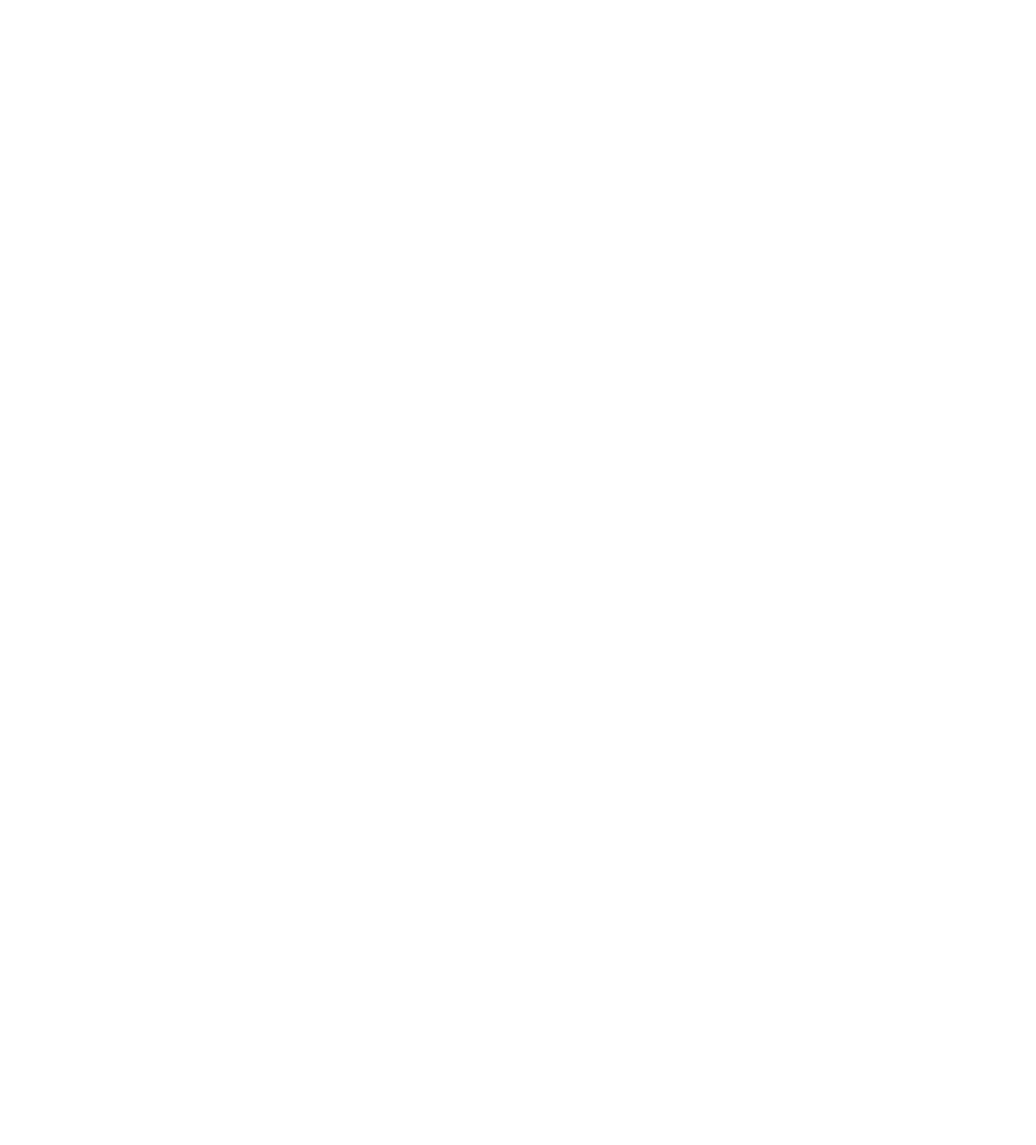
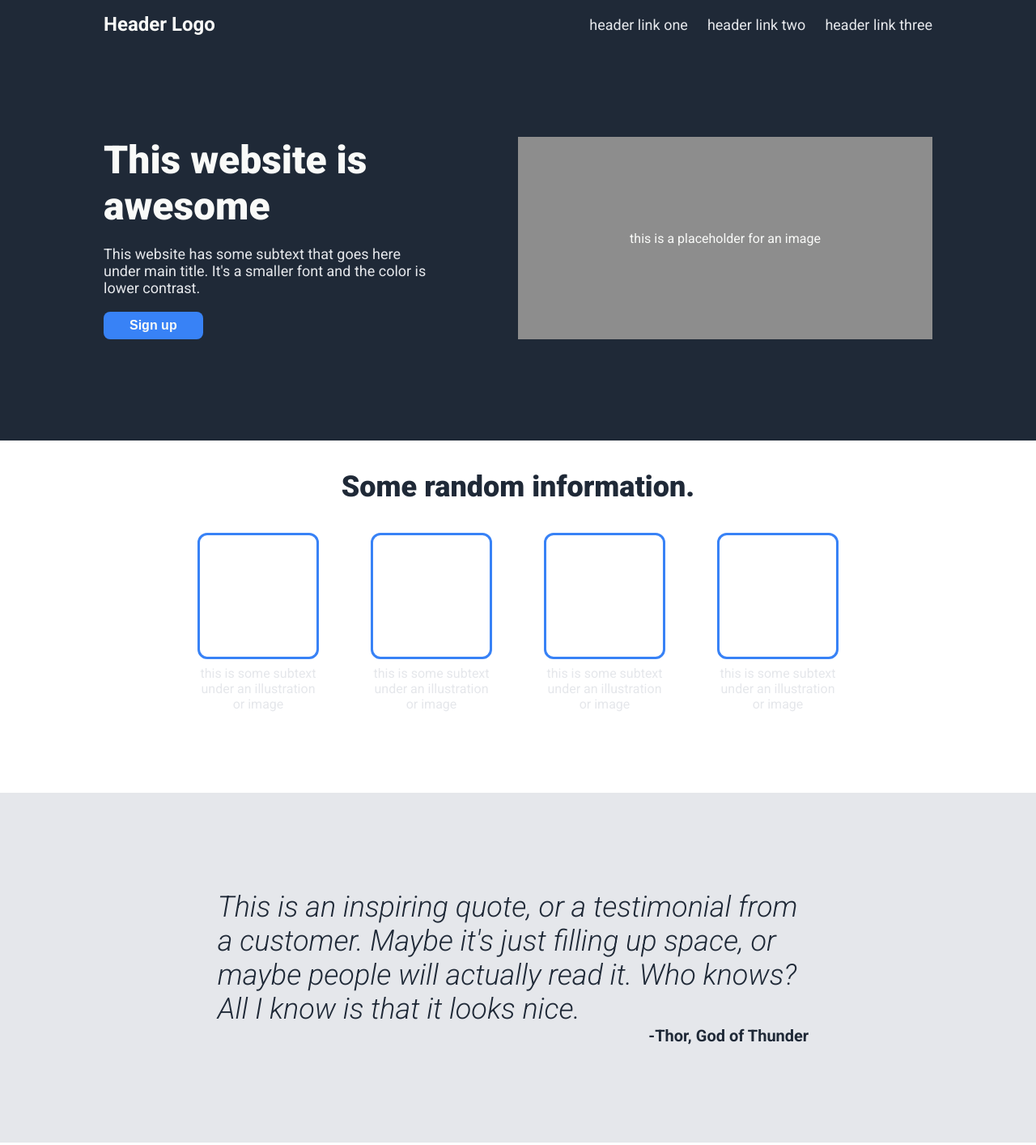
Before and after one commit to JNeo77/odin-landing-page, a plain HTML site: page index.html in a window 1280 px wide. Shown: the top 1414 px of the page at 81% size. Before the commit the page ends 800 px from the top, so only its background shows below. Drawn offline with Linux system fonts and the light colour scheme.

Commit message:
Structure HTML and style with external CSS file
Structure the html file so that CSS Flexbox can be used for layout.
Layout the landing page to look like the provided mock-up.
Style the individual elements using the provided style guide.

```diff
--- a/index.html
+++ b/index.html
@@ -9,7 +9,64 @@
   <link rel="stylesheet" href="styles.css">
   <title>Odin Landing Page Project</title>
 </head>
-<body>
-
+<body class="wrapper">
+  <div class="top-wrapper">
+    <div class="header">
+      <div class="logo">Header Logo</div>
+      <div class="links">
+        <ul>
+          <li><a href="#">header link one</a></li>
+          <li><a href="#">header link two</a></li>
+          <li><a href="#">header link three</a></li>
+        </ul>
+      </div>
+    </div>
+    <div class="hero">
+      <div class="hero-left">
+        <div class="hero-header">This website is awesome</div>
+        <div class="hero-text">This website has some subtext that goes here under main title. It's a smaller font and the color is lower contrast.</div>
+        <div><button>Sign up</button></div>
+      </div>
+      <div class="placeholder">this is a placeholder for an image</div>
+    </div>
+  </div>
+  <p class="content-header">Some random information.</p>
+  <div class="content">
+    <div class="card">
+      <div class="img-holder"></div>
+      <div class="text">this is some subtext under an illustration or image</div>
+    </div>
+    <div class="card">
+      <div class="img-holder"></div>
+      <div class="text">this is some subtext under an illustration or image</div>
+    </div>
+    <div class="card">
+      <div class="img-holder"></div>
+      <div class="text">this is some subtext under an illustration or image</div>
+    </div>
+    <div class="card">
+      <div class="img-holder"></div>
+      <div class="text">this is some subtext under an illustration or image</div>
+    </div>
+  </div>
+  <div class="quote-wrapper">
+    <blockquote>
+      <div class="quote">
+        This is an inspiring quote, or a testimonial from a customer. Maybe it's just filling up space, or maybe people will actually read it.
+        Who knows? All I know is that it looks nice.
+      </div>
+      <footer>-Thor, God of Thunder</footer>
+    </blockquote>
+  </div>
+  <div class="call-to-action">
+    <div class="cta-left">
+      <div class="cta-text-1">Call to action! It's time!</div>
+      <div class="cta-text-2">Sign up for our product by clicking that button right over there!</div>
+    </div>
+    <div><button class="cta-button">Sign up</button></div>
+  </div>
+  <div class="footer">
+    <p class="footer-text">Copyright &copy; The Odin Project 2021</p>
+  </div>
 </body>
 </html>
--- a/styles.css
+++ b/styles.css
@@ -0,0 +1,188 @@
+body {
+  font-family: Roboto, sans-serif;
+  min-height: 100vh;
+  margin: 0;
+  display: flex;
+  flex-direction: column;
+}
+
+footer {
+  color: #1f2937;
+  font-weight: bold;
+  align-self: flex-end;
+  padding-right: 12px;
+  font-size: 20px;
+}
+
+ul {
+  list-style: none;
+  margin: 0;
+  padding: 0;
+  display: flex;
+  gap: 24px;
+}
+
+.top-wrapper,
+.footer {
+  background-color: #1f2937;
+  color: #f9faf8
+}
+
+.quote-wrapper {
+  background-color: #e5e7eb;
+}
+
+.call-to-action {
+  background-color: #3882f6;
+  display: flex;
+  justify-content: space-around;
+  align-items: center;
+  margin: auto;
+  min-width: 80%;
+  border-radius: 8px;
+  padding: 48px 0;
+  margin: 120px;
+}
+
+.logo {
+  font-size: 24px;
+  font-weight: bold;
+}
+
+a {
+  text-decoration: none;
+}
+
+a, .hero-text {
+  font-size: 18px;
+  color: #e5e7eb;
+}
+
+button {
+  background-color: #3882f6;
+  color: #f9faf8;
+  padding: 8px 32px;
+  border-radius: 8px;
+  font-weight: bold;
+  border: none;
+  font-size: 16px;
+}
+
+.content-header {
+  color: #1f2937;
+  font-size: 36px;
+  font-weight: 900;
+  text-align: center;
+}
+
+.text {
+  color: #e5e7eb;
+}
+
+.quote {
+  font-size: 36px;
+  font-style: italic;
+  font-weight: 300;
+  color: #1f2937;
+}
+
+.top-wrapper {
+  display: flex;
+  flex-direction: column;
+  align-items: center;
+}
+
+.header {
+  width: 80%;
+  display: flex;
+  justify-content: space-between;
+  align-items: center;
+  padding-top: 16px;
+}
+
+.hero {
+  width: 80%;
+  height: 500px;
+  display: flex;
+  justify-content: center;
+  align-items: center;
+}
+
+.hero-left, .placeholder {
+  flex: 1;
+  height: 250px;
+  display: flex;
+  flex-direction: column;
+}
+
+.hero-header {
+  font-size: 48px;
+  font-weight: 900;
+  color: #f9faf8;
+}
+
+.hero-left {
+  justify-content: space-between;
+}
+
+.hero-text {
+  width: 80%;
+}
+
+.placeholder {
+  background-color: #8d8d8d;
+  justify-content: center;
+  align-items: center;
+}
+
+.content {
+  display: flex;
+  justify-content: center;
+  gap: 64px;
+  padding-bottom: 100px;
+}
+
+.card {
+  max-width: 150px;
+  text-align: center;
+}
+
+.img-holder {
+  height: 150px;
+  border: 3px solid #3882f6;
+  border-radius: 12px;
+  margin-bottom: 8px;
+}
+
+.quote-wrapper {
+  display: flex;
+  justify-content: center;
+  align-items: center;
+}
+
+blockquote {
+  display: flex;
+  flex-direction: column;
+  align-items: center;
+  width: 58%;
+  margin: 120px;
+}
+
+.cta-text-1 {
+  color: #f9faf8;
+  font-size: 24px;
+  font-weight: bold;
+}
+
+.cta-text-2 {
+  color: #e5e7eb;
+}
+
+.cta-button {
+  border: 2px solid #f9faf8;
+}
+
+.footer-text {
+  text-align: center;
+  margin: 32px;
+}
```
